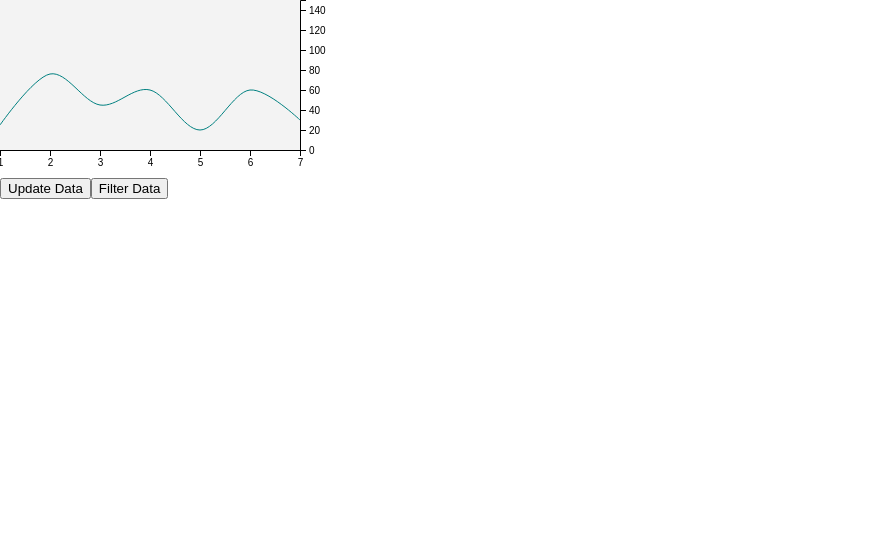
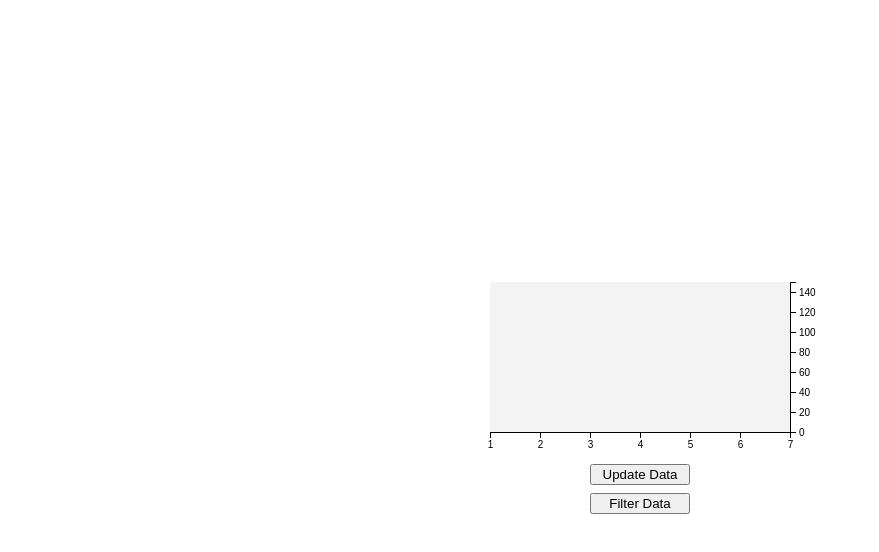
Before and after one commit to kgallagher52/D3-tutorial, a React (Create React App) app: page / in a window 1280 px wide. Shown: the top 552 px of the page, without its empty margins (0-879 px from the left). Built offline with nearby package versions, Linux system fonts and the light colour scheme.

Commit message:
Getting prepared to make a graph chart

```diff
--- a/src/App.js
+++ b/src/App.js
@@ -1,9 +1,7 @@
 import React, { useEffect, useRef, useState } from 'react';
 import {
   axisBottom,
-  curveCardinal,
   select,
-  line,
   scaleLinear,
   axisRight
 } from 'd3'
@@ -20,6 +18,7 @@ const App = () => {
     const xScale = scaleLinear()
       .domain([0, data.length - 1])
       .range([0, 300])
+
     const yScale = scaleLinear()
       .domain([0, 150])
       .range([150, 0])
@@ -34,19 +33,7 @@ const App = () => {
       .style("transform", "translateX(300px)")
       .call(yAxis)
 
-    const myLine = line()
-      .x((value, index) => xScale(index))
-      .y(yScale)
-      .curve(curveCardinal)
-    // Wrapped in another array so it does not generate multiple lines rather then one
-    svg
-      .selectAll(".line")
-      .data([data])
-      .join("path")
-      .attr("class", "line")
-      .attr("d", myLine)
-      .attr("fill", "none")
-      .attr("stroke", "teal")
+
 
   }, [data])
 
@@ -57,12 +44,14 @@ const App = () => {
         <g className="y-axis" />
       </svg>
       <br />
-      <button onClick={() => setData(data.map(v => v + 5))}>
-        Update Data
+      <div className="btns">
+        <button onClick={() => setData(data.map(v => v + 5))}>
+          Update Data
       </button>
-      <button onClick={() => setData(data.filter(v => v < 35))}>
-        Filter Data
+        <button onClick={() => setData(data.filter(v => v < 35))}>
+          Filter Data
       </button>
+      </div>
     </React.Fragment>
   );
 }
--- a/src/index.css
+++ b/src/index.css
@@ -1,5 +1,9 @@
 body {
   margin: 0;
+  height: 100vh;
+  display: flex;
+  justify-content: center;
+  align-items: center;
 }
 
 svg {
@@ -9,3 +13,15 @@ svg {
   overflow: visible;
   margin-bottom: 24px;
 }
+
+button {
+  margin: 4px;
+  width: 100px;
+}
+
+.btns {
+  display: flex;
+  justify-content: center;
+  align-items: center;
+  flex-direction: column;
+}
```
